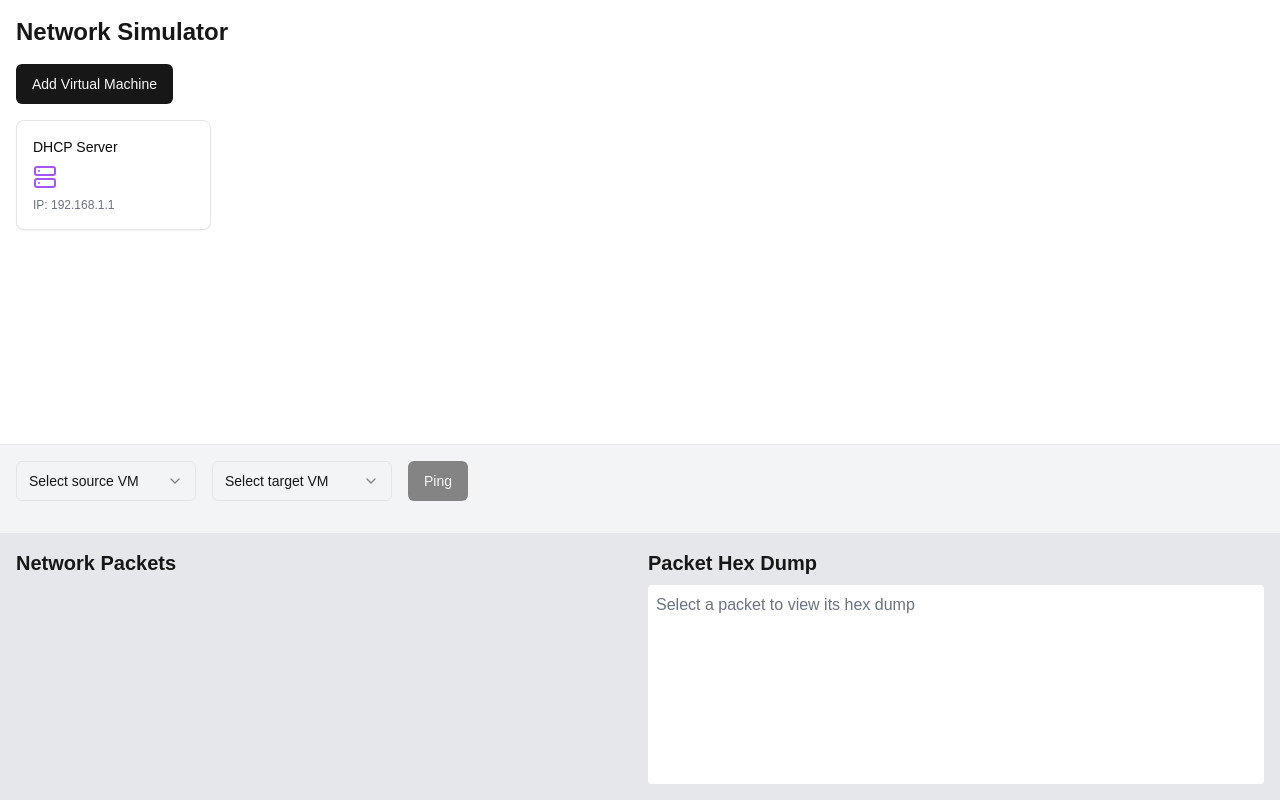
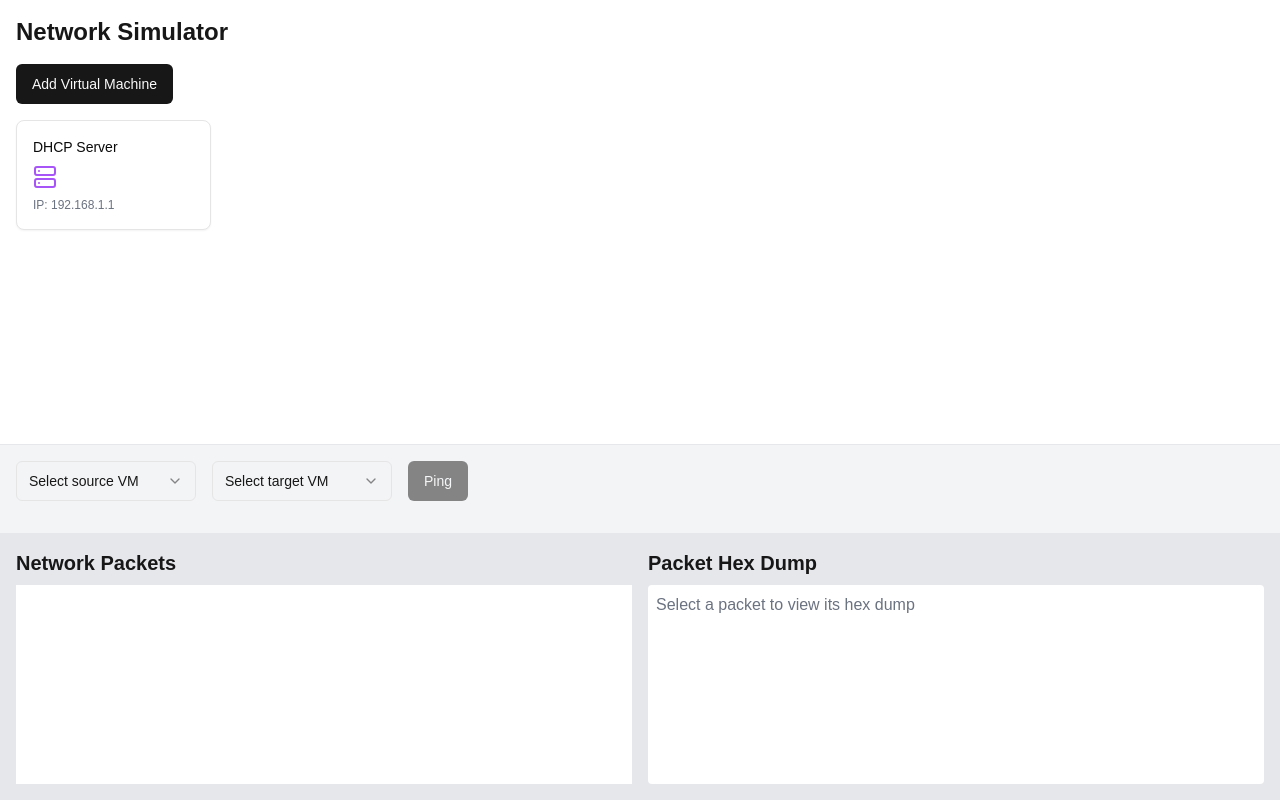
Before and after one commit to 7shi/netsim-nextjs, a Next.js app: page / in a window 1280 px wide. Built offline with nearby package versions, Linux system fonts and the light colour scheme.

Commit message:
change packets background to white

```diff
--- a/components/network-simulator.tsx
+++ b/components/network-simulator.tsx
@@ -340,7 +340,7 @@ export function NetworkSimulator() {
       <div className="h-1/3 bg-gray-200 p-4 flex">
         <div className="w-1/2 pr-2 flex flex-col">
           <h2 className="text-xl font-semibold mb-2">Network Packets</h2>
-          <div ref={packetListRef} className="flex-1 overflow-auto space-y-2">
+          <div ref={packetListRef} className="flex-1 overflow-auto space-y-2 bg-white">
             {packets.map((packet) => (
               <div
                 key={packet.id}
```
